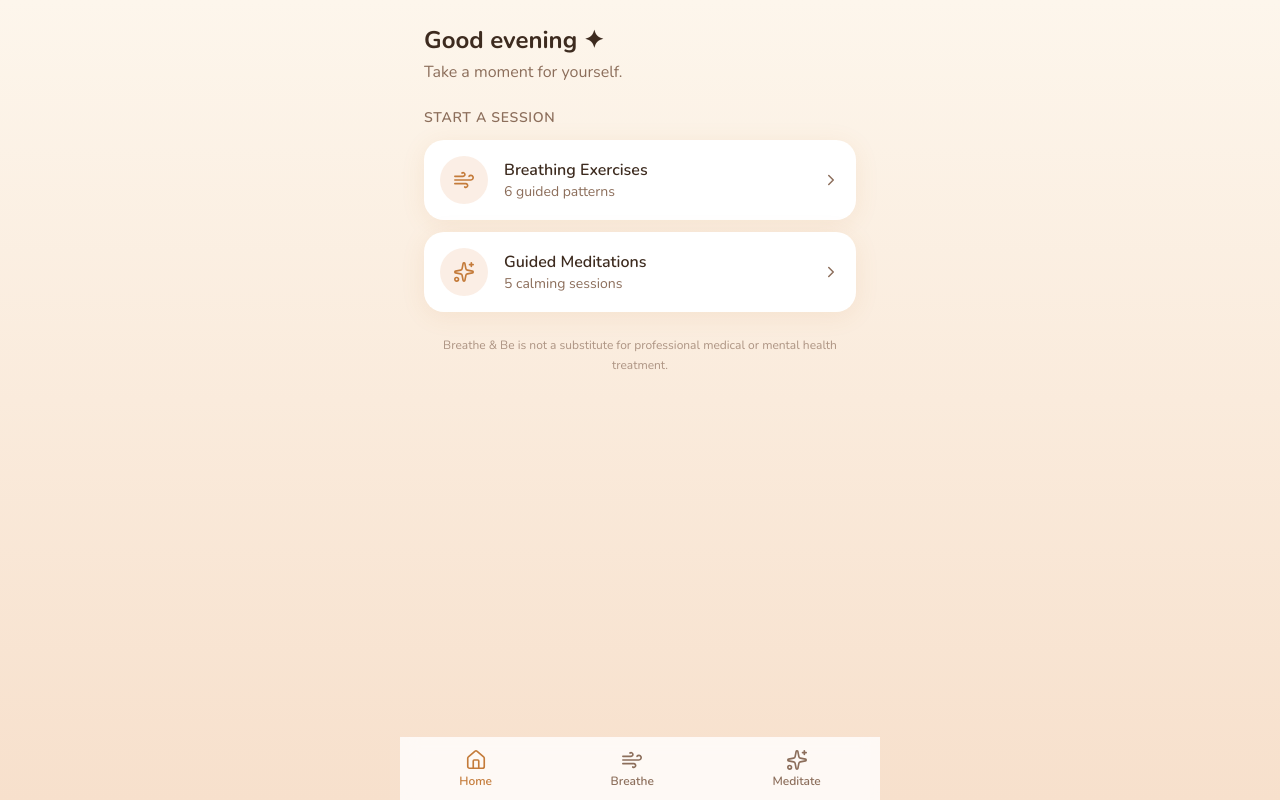
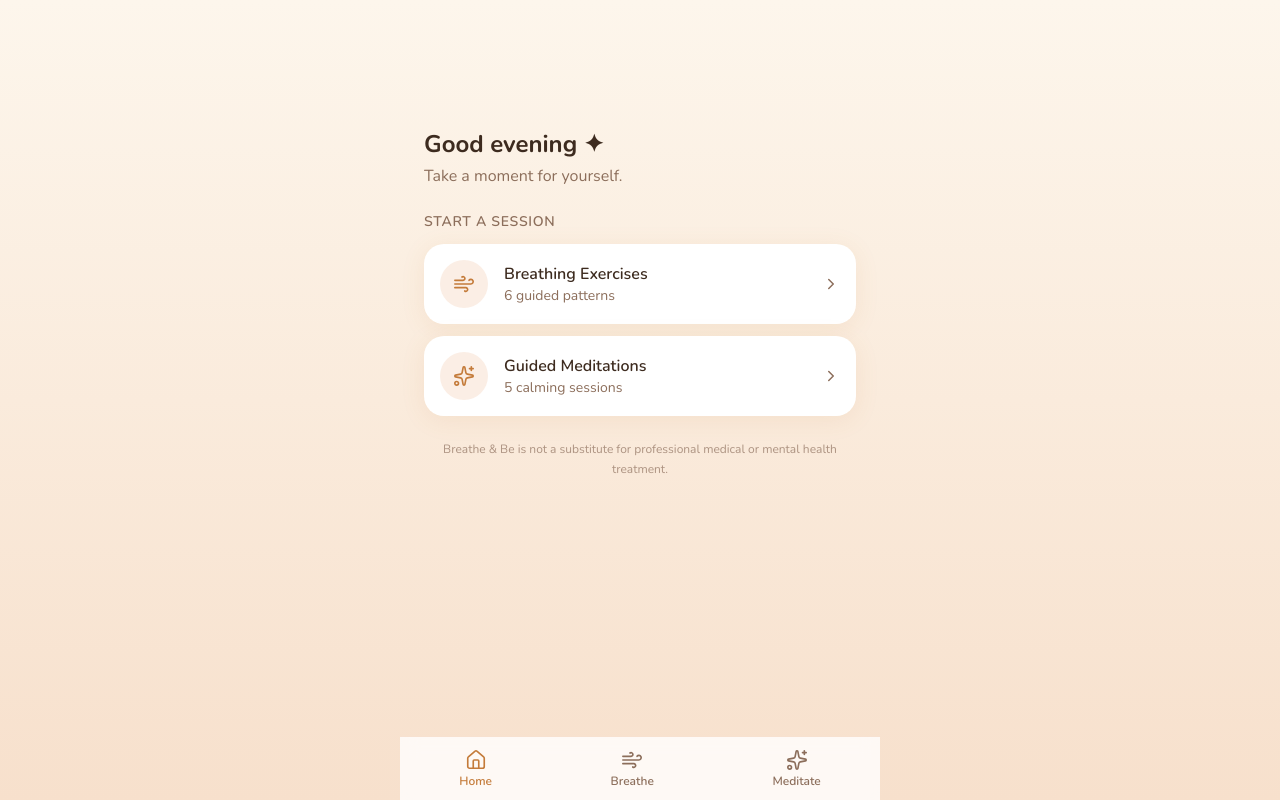
Before and after one commit to kspecie/breatheAndBe, a React (Vite) app: page / in a window 1280 px wide. Built offline with nearby package versions, Linux system fonts and the light colour scheme.

Commit message:
lowered content on homepage to be more centered

```diff
--- a/src/features/home/HomePage.tsx
+++ b/src/features/home/HomePage.tsx
@@ -13,7 +13,7 @@ export function HomePage() {
   const navigate = useNavigate()
 
   return (
-    <div className="flex flex-col gap-6 p-6 pb-8">
+    <div className="flex flex-col gap-6 p-6 pt-32 pb-8">
       {/* Header */}
       <div>
         <h1 className="text-2xl font-bold text-[#3D2B1F]">
```
